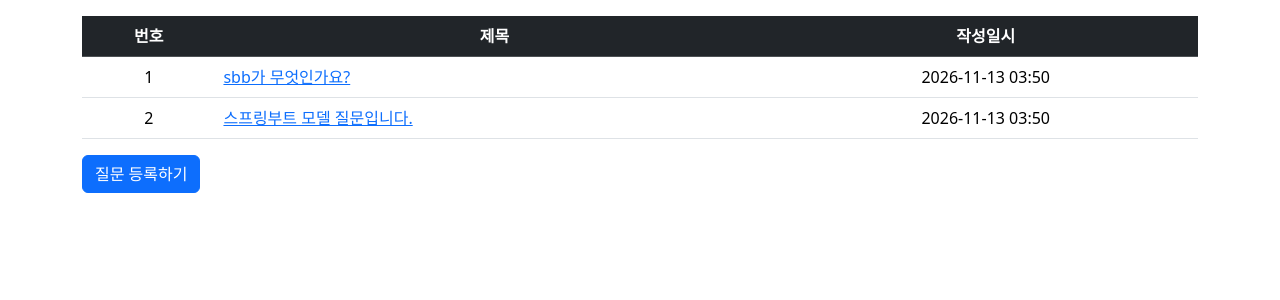
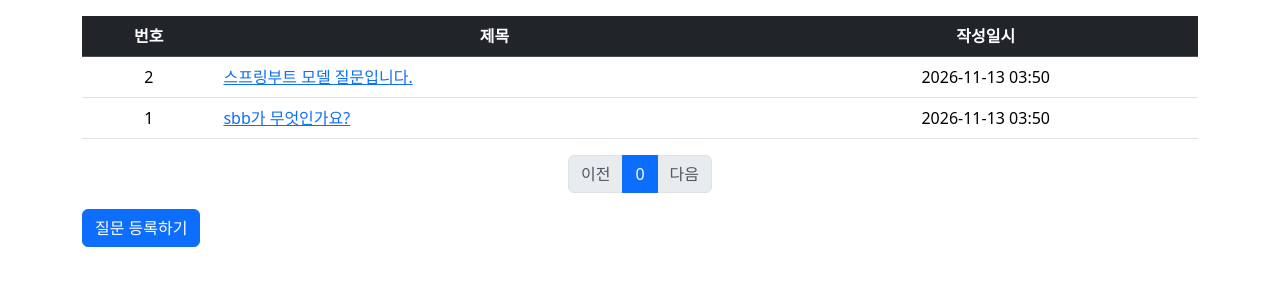
Before and after one commit to LownC/jsb-improvement, a Spring Boot app: page /question/list in a window 1280 px wide. Shown: the part 57-357 px from the top of the page. Run offline with Spring Boot 4, Linux system fonts and the light colour scheme; some libraries are stand-ins or nearby versions.

Commit message:
004-01 질문 목록 페이징
작업 내용:
- QuestionRepository.findAll(Pageable), QuestionService.getList(int page)
- QuestionController.list: ?page 파라미터, 모델 "paging"
- question_list.html: 페이지 네비게이션
- TestInitData: dev 프로파일 전용 샘플 질문 300건

작업 이유:
- 교재 3-02 페이징
- 같은 작성일시 글의 순서 안정화를 위해 id 2차 정렬

검증:
- ./gradlew test 24개 통과
- 브라우저에서 /question/list?page=1 10건 및 페이지 링크 확인

Co-Authored-By: Claude Fable 5.1 <noreply@anthropic.com>

```diff
--- a/src/main/java/com/mysite/sbb/question/QuestionController.java
+++ b/src/main/java/com/mysite/sbb/question/QuestionController.java
@@ -3,12 +3,11 @@ package com.mysite.sbb.question;
 import com.mysite.sbb.answer.AnswerForm;
 import jakarta.validation.Valid;
 import lombok.RequiredArgsConstructor;
+import org.springframework.data.domain.Page;
 import org.springframework.stereotype.Controller;
 import org.springframework.ui.Model;
 import org.springframework.validation.BindingResult;
 import org.springframework.web.bind.annotation.*;
-
-import java.util.List;
 
 @Controller
 @RequiredArgsConstructor
@@ -16,10 +15,11 @@ import java.util.List;
 public class QuestionController {
     private final QuestionService questionService;
 
+    // ?page=N (0부터 시작) 파라미터로 페이지를 고른다. 없으면 첫 페이지.
     @GetMapping("/list")
-    public String list(Model model) {
-        List<Question> questionList = questionService.getList();
-        model.addAttribute("questionList", questionList);
+    public String list(Model model, @RequestParam(value = "page", defaultValue = "0") int page) {
+        Page<Question> paging = questionService.getList(page);
+        model.addAttribute("paging", paging);
 
         return "question_list";
     }
--- a/src/main/java/com/mysite/sbb/question/QuestionRepository.java
+++ b/src/main/java/com/mysite/sbb/question/QuestionRepository.java
@@ -1,5 +1,7 @@
 package com.mysite.sbb.question;
 
+import org.springframework.data.domain.Page;
+import org.springframework.data.domain.Pageable;
 import org.springframework.data.jpa.repository.JpaRepository;
 
 import java.util.List;
@@ -11,4 +13,7 @@ public interface QuestionRepository extends JpaRepository<Question, Integer> {
     Optional<Question> findBySubjectAndContent(String subject, String content);
 
     List<Question> findBySubjectLike(String subjectLike);
+
+    // JpaRepository 가 이미 제공하지만, 페이징 조회를 쓴다는 것을 드러내기 위해 교재처럼 선언한다. (교재 3-02)
+    Page<Question> findAll(Pageable pageable);
 }
--- a/src/main/resources/templates/question_list.html
+++ b/src/main/resources/templates/question_list.html
@@ -12,7 +12,7 @@
         </tr>
         </thead>
         <tbody>
-        <tr class="text-center" th:each="question : ${questionList}">
+        <tr class="text-center" th:each="question : ${paging}">
             <td th:text="${question.id}"></td>
             <td class="text-start">
                 <a th:href="@{|/question/detail/${question.id}|}" th:text="${question.subject}"></a>
@@ -21,6 +21,28 @@
         </tr>
         </tbody>
     </table>
+    <!-- 페이징처리 시작 (교재 3-02) -->
+    <div th:if="${!paging.isEmpty()}">
+        <ul class="pagination justify-content-center">
+            <li class="page-item" th:classappend="${!paging.hasPrevious} ? 'disabled'">
+                <a class="page-link" th:href="@{|?page=${paging.number - 1}|}">
+                    <span>이전</span>
+                </a>
+            </li>
+            <!-- 현재 페이지 앞뒤 5개만 보여준다 -->
+            <li th:each="page : ${#numbers.sequence(0, paging.totalPages - 1)}"
+                th:if="${page >= paging.number - 5 and page <= paging.number + 5}"
+                th:classappend="${page == paging.number} ? 'active'" class="page-item">
+                <a th:text="${page}" class="page-link" th:href="@{|?page=${page}|}"></a>
+            </li>
+            <li class="page-item" th:classappend="${!paging.hasNext} ? 'disabled'">
+                <a class="page-link" th:href="@{|?page=${paging.number + 1}|}">
+                    <span>다음</span>
+                </a>
+            </li>
+        </ul>
+    </div>
+    <!-- 페이징처리 끝 -->
     <a th:href="@{/question/create}" class="btn btn-primary">질문 등록하기</a>
 </div>
 </html>
```
Also changed, not shown: src/main/java/com/mysite/sbb/TestInitData.java (+14 -0 lines), src/main/java/com/mysite/sbb/question/QuestionService.java (+12 -0 lines), README.md, 1 other file.
